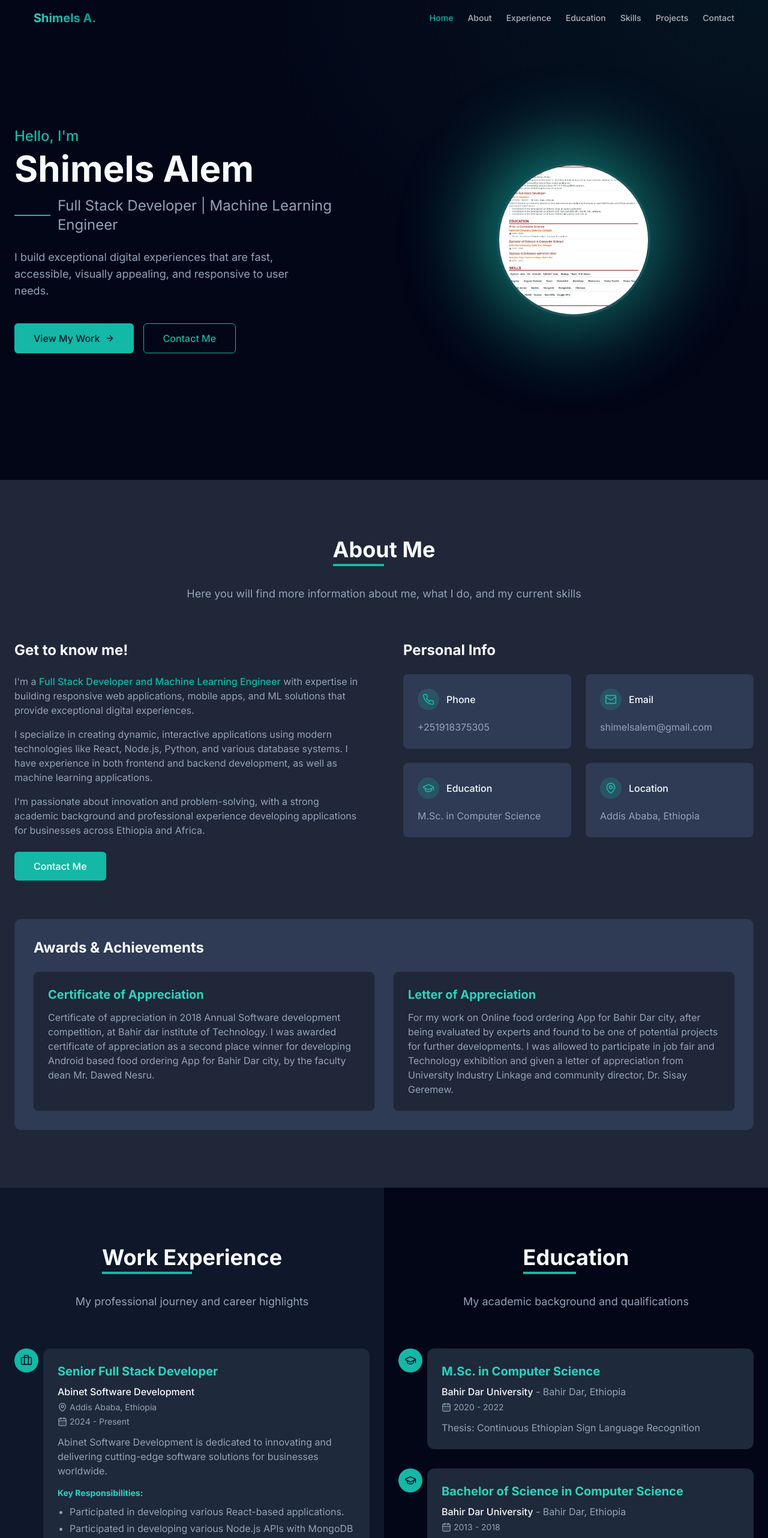
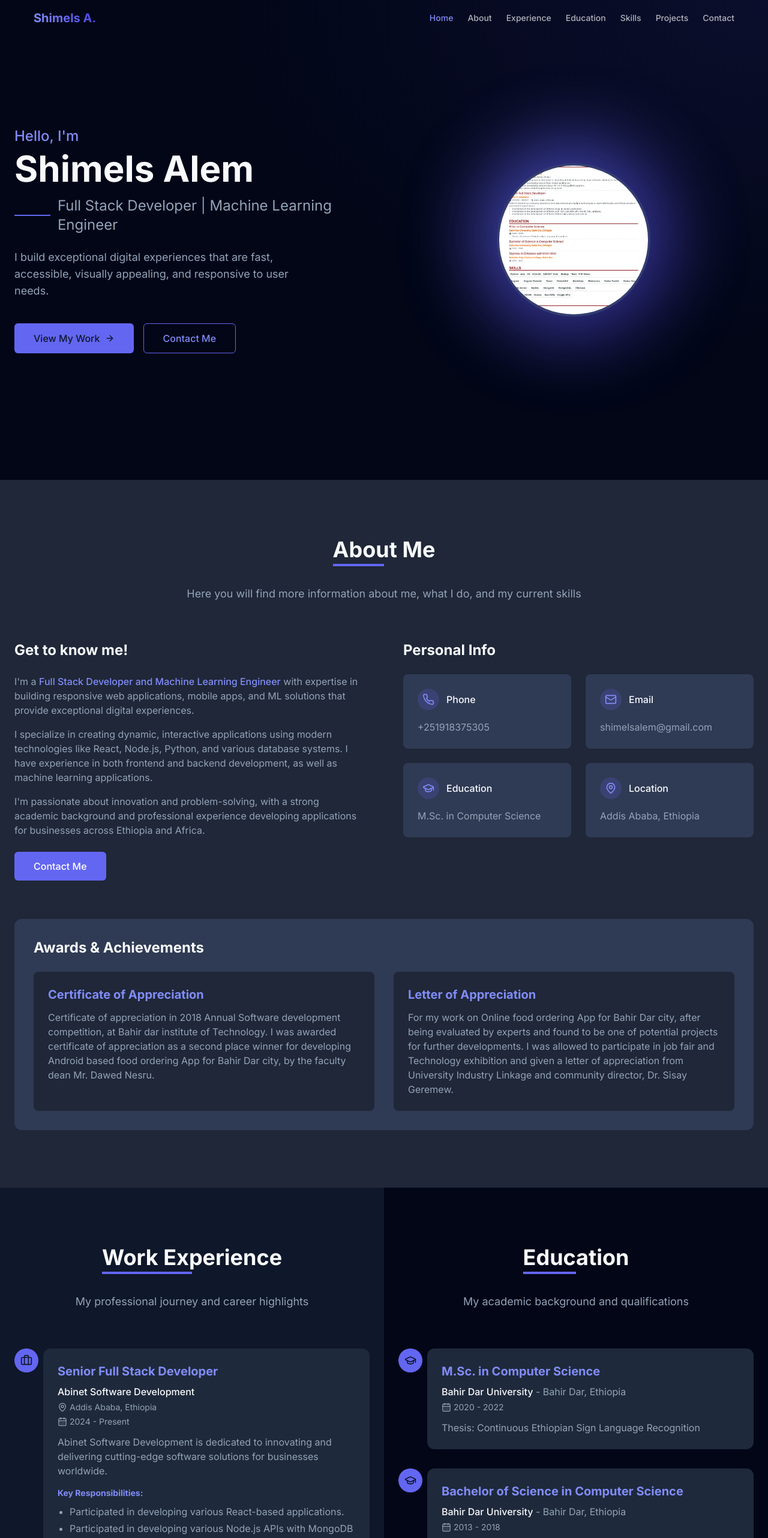
Before and after one commit to shimels1/portfolio1, a React (Vite) app: page / in a window 1280 px wide. Shown: the top 2564 px of the page at 60% size. Built offline with nearby package versions, Linux system fonts and the light colour scheme.

Commit message:
feat: Implement color scheme
This commit introduces a new color scheme to the application.

```diff
--- a/src/components/About.tsx
+++ b/src/components/About.tsx
@@ -18,7 +18,7 @@ const About = () => {
             <h3 className="text-2xl font-bold">Get to know me!</h3>
             <div className="space-y-4">
               <p className="text-muted-foreground">
-                I'm a <span className="text-teal-500 font-medium">Full Stack Developer and Machine Learning Engineer</span> with
+                I'm a <span className="text-indigo-400 font-medium">Full Stack Developer and Machine Learning Engineer</span> with
                 expertise in building responsive web applications, mobile apps, and ML solutions that provide
                 exceptional digital experiences.
               </p>
@@ -34,7 +34,7 @@ const About = () => {
             </div>
             <a
               href="#contact"
-              className="inline-block bg-teal-500 hover:bg-teal-600 text-white font-medium py-3 px-8 rounded-md transition-colors duration-300"
+              className="inline-block bg-indigo-500 hover:bg-indigo-600 text-white font-medium py-3 px-8 rounded-md transition-colors duration-300"
             >
               Contact Me
             </a>
@@ -45,8 +45,8 @@ const About = () => {
             <div className="grid grid-cols-1 sm:grid-cols-2 gap-6">
               <div className="bg-navy-700 p-6 rounded-lg card-hover">
                 <div className="flex items-center mb-4">
-                  <div className="p-2 rounded-full bg-teal-500/20 mr-3">
-                    <Phone size={20} className="text-teal-500" />
+                  <div className="p-2 rounded-full bg-indigo-500/20 mr-3">
+                    <Phone size={20} className="text-indigo-400" />
                   </div>
                   <h4 className="font-medium">Phone</h4>
                 </div>
@@ -55,8 +55,8 @@ const About = () => {
 
               <div className="bg-navy-700 p-6 rounded-lg card-hover">
                 <div className="flex items-center mb-4">
-                  <div className="p-2 rounded-full bg-teal-500/20 mr-3">
-                    <Mail size={20} className="text-teal-500" />
+                  <div className="p-2 rounded-full bg-indigo-500/20 mr-3">
+                    <Mail size={20} className="text-indigo-400" />
                   </div>
                   <h4 className="font-medium">Email</h4>
                 </div>
@@ -65,8 +65,8 @@ const About = () => {
 
               <div className="bg-navy-700 p-6 rounded-lg card-hover">
                 <div className="flex items-center mb-4">
-                  <div className="p-2 rounded-full bg-teal-500/20 mr-3">
-                    <GraduationCap size={20} className="text-teal-500" />
+                  <div className="p-2 rounded-full bg-indigo-500/20 mr-3">
+                    <GraduationCap size={20} className="text-indigo-400" />
                   </div>
                   <h4 className="font-medium">Education</h4>
                 </div>
@@ -75,8 +75,8 @@ const About = () => {
 
               <div className="bg-navy-700 p-6 rounded-lg card-hover">
                 <div className="flex items-center mb-4">
-                  <div className="p-2 rounded-full bg-teal-500/20 mr-3">
-                    <MapPin size={20} className="text-teal-500" />
+                  <div className="p-2 rounded-full bg-indigo-500/20 mr-3">
+                    <MapPin size={20} className="text-indigo-400" />
                   </div>
                   <h4 className="font-medium">Location</h4>
                 </div>
@@ -91,7 +91,7 @@ const About = () => {
             <h3 className="text-2xl font-bold mb-6">Awards & Achievements</h3>
             <div className="grid grid-cols-1 md:grid-cols-2 gap-8">
               <div className="bg-navy-800 p-6 rounded-lg card-hover">
-                <h4 className="text-xl font-bold mb-3 text-teal-400">Certificate of Appreciation</h4>
+                <h4 className="text-xl font-bold mb-3 text-indigo-400">Certificate of Appreciation</h4>
                 <p className="text-muted-foreground">
                   Certificate of appreciation in 2018 Annual Software development competition, at Bahir dar institute of
                   Technology. I was awarded certificate of appreciation as a second place winner
@@ -100,7 +100,7 @@ const About = () => {
               </div>
 
               <div className="bg-navy-800 p-6 rounded-lg card-hover">
-                <h4 className="text-xl font-bold mb-3 text-teal-400">Letter of Appreciation</h4>
+                <h4 className="text-xl font-bold mb-3 text-indigo-400">Letter of Appreciation</h4>
                 <p className="text-muted-foreground">
                   For my work on Online food ordering App for Bahir Dar city, after being evaluated by experts and found to be one of potential projects for further developments. I was allowed to participate in job fair and Technology exhibition and given a letter of appreciation from University Industry Linkage and community director, Dr. Sisay Geremew.
                 </p>
--- a/src/components/Education.tsx
+++ b/src/components/Education.tsx
@@ -46,13 +46,13 @@ const Education = () => {
         <div className="space-y-8">
           {educationList.map((item, index) => (
             <div key={index} className="relative">
-              <div className="flex items-center justify-center w-10 h-10 rounded-full bg-teal-500 text-slate-900 absolute left-0 z-10">
+              <div className="flex items-center justify-center w-10 h-10 rounded-full bg-indigo-500 text-slate-900 absolute left-0 z-10">
                 <GraduationCap className="w-5 h-5" />
               </div>
 
               <div className="bg-slate-800 p-6 rounded-xl ml-12 card-hover">
                 <div className="mb-2">
-                  <h3 className="text-xl font-bold text-teal-400">{item.degree}</h3>
+                  <h3 className="text-xl font-bold text-indigo-400">{item.degree}</h3>
                 </div>
                 <div className="mb-1">
                   <span className="font-medium">{item.institution}</span>
--- a/src/components/Experience.tsx
+++ b/src/components/Experience.tsx
@@ -52,13 +52,13 @@ const Experience = () => {
         <div className="space-y-8">
           {experienceList.map((item, index) => (
             <div key={index} className="relative">
-              <div className="flex items-center justify-center w-10 h-10 rounded-full bg-teal-500 text-slate-900 absolute left-0 z-10">
+              <div className="flex items-center justify-center w-10 h-10 rounded-full bg-indigo-500 text-slate-900 absolute left-0 z-10">
                 <Briefcase className="w-5 h-5" />
               </div>
 
               <div className="bg-slate-800 p-6 rounded-xl ml-12 card-hover">
                 <div className="mb-2">
-                  <h3 className="text-xl font-bold text-teal-400">{item.title}</h3>
+                  <h3 className="text-xl font-bold text-indigo-400">{item.title}</h3>
                 </div>
                 <div className="mb-1">
                   <span className="font-medium">{item.company}</span>
@@ -73,7 +73,7 @@ const Experience = () => {
                 </div>
                 <p className="text-muted-foreground mb-3">{item.description}</p>
                 <div>
-                  <strong className="text-sm text-teal-400">Key Responsibilities:</strong>
+                  <strong className="text-sm text-indigo-400">Key Responsibilities:</strong>
                   <ul className="text-muted-foreground list-disc pl-5 mt-2 space-y-1">
                     {item.responsibilities.map((resp, idx) => (
                       <li key={idx}>{resp}</li>
--- a/src/components/Hero.tsx
+++ b/src/components/Hero.tsx
@@ -8,19 +8,19 @@ const Hero = () => {
       id="home"
       className="min-h-screen flex items-center relative overflow-hidden"
     >
-      <div className="absolute inset-0 bg-[radial-gradient(ellipse_at_top_right,_var(--tw-gradient-stops))] from-teal-900/20 via-transparent to-transparent"></div>
+      <div className="absolute inset-0 bg-[radial-gradient(ellipse_at_top_right,_var(--tw-gradient-stops))] from-indigo-900/20 via-transparent to-transparent"></div>
       <div className="container mx-auto px-6 py-24 md:py-0 relative z-10">
         <div className="grid grid-cols-1 md:grid-cols-2 gap-8 items-center">
           <div className="flex flex-col justify-center space-y-6 animate-fade-in">
             <div>
-              <h2 className="text-teal-500 text-xl md:text-2xl font-medium mb-2">
+              <h2 className="text-indigo-400 text-xl md:text-2xl font-medium mb-2">
                 Hello, I'm
               </h2>
               <h1 className="text-4xl md:text-6xl font-bold mb-4">
                 Shimels Alem
               </h1>
               <div className="flex items-center">
-                <div className="h-[2px] w-16 bg-teal-500 mr-3"></div>
+                <div className="h-[2px] w-16 bg-indigo-500 mr-3"></div>
                 <p className="text-xl md:text-2xl text-muted-foreground">
                   Full Stack Developer | Machine Learning Engineer
                 </p>
@@ -33,14 +33,14 @@ const Hero = () => {
             <div className="flex flex-col sm:flex-row gap-4 pt-4">
               <a
                 href="#projects"
-                className="bg-teal-500 hover:bg-teal-600 text-slate-900 font-medium py-3 px-8 rounded-md transition-colors duration-300 text-center flex items-center justify-center"
+                className="bg-indigo-500 hover:bg-indigo-600 text-slate-900 font-medium py-3 px-8 rounded-md transition-colors duration-300 text-center flex items-center justify-center"
               >
                 View My Work
                 <ArrowRight size={16} className="ml-2" />
               </a>
               <a
                 href="#contact"
-                className="border border-teal-500 text-teal-500 hover:bg-teal-500/10 font-medium py-3 px-8 rounded-md transition-colors duration-300 text-center"
+                className="border border-indigo-500 text-indigo-400 hover:bg-indigo-500/10 font-medium py-3 px-8 rounded-md transition-colors duration-300 text-center"
               >
                 Contact Me
               </a>
@@ -48,9 +48,9 @@ const Hero = () => {
           </div>
           <div className="hidden md:flex justify-center items-center">
             <div className="relative w-80 h-80">
-              <div className="absolute inset-0 rounded-full bg-gradient-to-br from-teal-500 to-teal-800 opacity-80 blur-3xl"></div>
+              <div className="absolute inset-0 rounded-full bg-gradient-to-br from-indigo-500 to-indigo-800 opacity-80 blur-3xl"></div>
               <div className="relative h-full flex items-center justify-center">
-                <div className="bg-slate-800 rounded-full w-64 h-64 overflow-hidden border-4 border-teal-500/30">
+                <div className="bg-slate-800 rounded-full w-64 h-64 overflow-hidden border-4 border-indigo-500/30">
                   <img
                     src="/lovable-uploads/a476d0f8-bae2-4cd7-aafe-4cd9dee94ad0.png"
                     alt="Professional portrait of Shimels"
--- a/src/components/Navbar.tsx
+++ b/src/components/Navbar.tsx
@@ -60,9 +60,9 @@ const Navbar = () => {
               key={item.name}
               href={item.href}
               className={cn(
-                "text-sm font-medium transition-colors duration-200 hover:text-teal-500",
+                "text-sm font-medium transition-colors duration-200 hover:text-indigo-400",
                 activeSection === item.href.substring(1)
-                  ? "text-teal-500"
+                  ? "text-indigo-400"
                   : "text-foreground/70"
               )}
             >
@@ -80,7 +80,7 @@ const Navbar = () => {
                 className={cn(
                   "p-2 rounded-full transition-colors duration-200",
                   activeSection === item.href.substring(1)
-                    ? "text-teal-500 bg-slate-800"
+                    ? "text-indigo-400 bg-slate-800"
                     : "text-foreground/70 hover:bg-slate-800"
                 )}
               >
--- a/src/components/Skills.tsx
+++ b/src/components/Skills.tsx
@@ -14,8 +14,8 @@ interface Skill {
 
 const Skills = () => {
   const languageSkills: LanguageSkill[] = [
-    { name: "Amharic", level: 100, proficiency: "Native", color: "from-[#FF6B6B] to-[#FF6B6B]" },
-    { name: "English", level: 80, proficiency: "Proficient", color: "from-[#FF6B6B] to-[#FF6B6B]" },
+    { name: "Amharic", level: 100, proficiency: "Native", color: "from-[#6366F1] to-[#6366F1]" },
+    { name: "English", level: 80, proficiency: "Proficient", color: "from-[#6366F1] to-[#6366F1]" },
   ];
 
   const programmingSkills: Skill[] = [
@@ -90,7 +90,7 @@ const Skills = () => {
                   key={index}
                   className="flex items-center p-4 bg-navy-700 rounded-lg"
                 >
-                  <div className="h-3 w-3 rounded-full bg-purple-500 mr-3"></div>
+                  <div className="h-3 w-3 rounded-full bg-indigo-500 mr-3"></div>
                   <span className="font-medium">{strength}</span>
                 </div>
               ))}
--- a/src/index.css
+++ b/src/index.css
@@ -16,7 +16,7 @@
     --popover: 222 47% 13%;
     --popover-foreground: 210 40% 98%;
 
-    --primary: 172 66% 50%;
+    --primary: 239 84% 67%;
     --primary-foreground: 222 47% 11%;
 
     --secondary: 222 47% 20%;
@@ -25,7 +25,7 @@
     --muted: 222 47% 20%;
     --muted-foreground: 215 20% 65%;
 
-    --accent: 172 66% 50%;
+    --accent: 239 84% 67%;
     --accent-foreground: 222 47% 11%;
 
     --destructive: 0 62.8% 30.6%;
@@ -33,18 +33,18 @@
 
     --border: 222 47% 20%;
     --input: 222 47% 20%;
-    --ring: 172 66% 50%;
+    --ring: 239 84% 67%;
 
     --radius: 0.5rem;
 
     --sidebar-background: 222 47% 11%;
     --sidebar-foreground: 210 40% 98%;
-    --sidebar-primary: 172 66% 50%;
+    --sidebar-primary: 239 84% 67%;
     --sidebar-primary-foreground: 222 47% 11%;
     --sidebar-accent: 222 47% 20%;
     --sidebar-accent-foreground: 210 40% 98%;
     --sidebar-border: 222 47% 20%;
-    --sidebar-ring: 172 66% 50%;
+    --sidebar-ring: 239 84% 67%;
   }
 
   * {
@@ -63,24 +63,24 @@
 @layer components {
   .section-title {
     @apply text-3xl md:text-4xl font-bold mb-6 relative inline-block;
-    @apply after:content-[''] after:absolute after:-bottom-2 after:left-0 after:w-1/2 after:h-1 after:bg-teal-500;
+    @apply after:content-[''] after:absolute after:-bottom-2 after:left-0 after:w-1/2 after:h-1 after:bg-indigo-500;
   }
 
   .card-hover {
-    @apply transition-all duration-300 hover:shadow-lg hover:shadow-teal-500/20 hover:-translate-y-1;
+    @apply transition-all duration-300 hover:shadow-lg hover:shadow-indigo-500/20 hover:-translate-y-1;
   }
 
   .text-gradient {
-    @apply bg-clip-text text-transparent bg-gradient-to-r from-teal-400 to-teal-600;
+    @apply bg-clip-text text-transparent bg-gradient-to-r from-indigo-400 to-indigo-600;
   }
 
   .timeline-item {
-    @apply relative pl-10 pb-10 border-l border-teal-500/30;
+    @apply relative pl-10 pb-10 border-l border-indigo-500/30;
   }
 
   .timeline-item::before {
     content: '';
-    @apply absolute w-4 h-4 bg-teal-500 rounded-full -left-2 top-2;
+    @apply absolute w-4 h-4 bg-indigo-500 rounded-full -left-2 top-2;
   }
 
   .timeline-date {
--- a/src/pages/Index.tsx
+++ b/src/pages/Index.tsx
@@ -37,7 +37,7 @@ const Index = () => {
               href="https://shimels1.github.io/portofolio"
               target="_blank"
               rel="noopener noreferrer"
-              className="hover:text-teal-500"
+              className="hover:text-indigo-400"
             >
               https://shimels1.github.io/portofolio
             </a>
```
Also changed, not shown: src/components/Contact.tsx (+13 -13 lines), src/components/Projects.tsx (+4 -4 lines).
